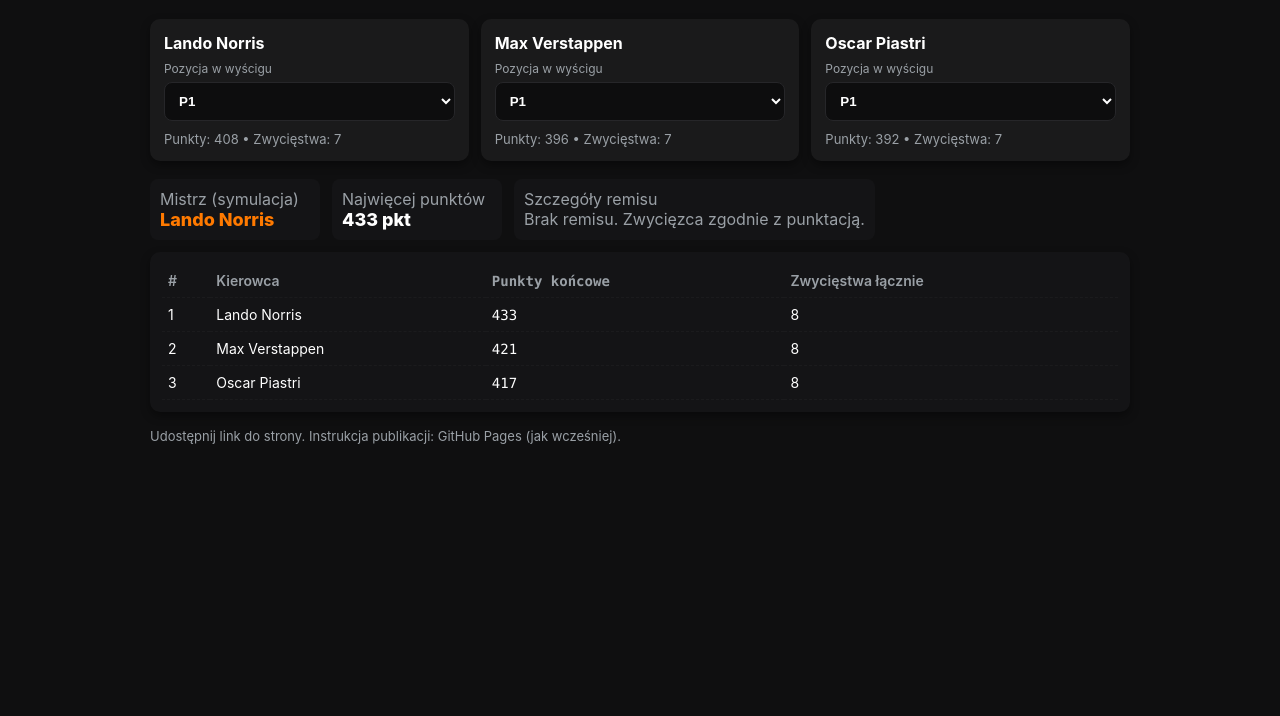
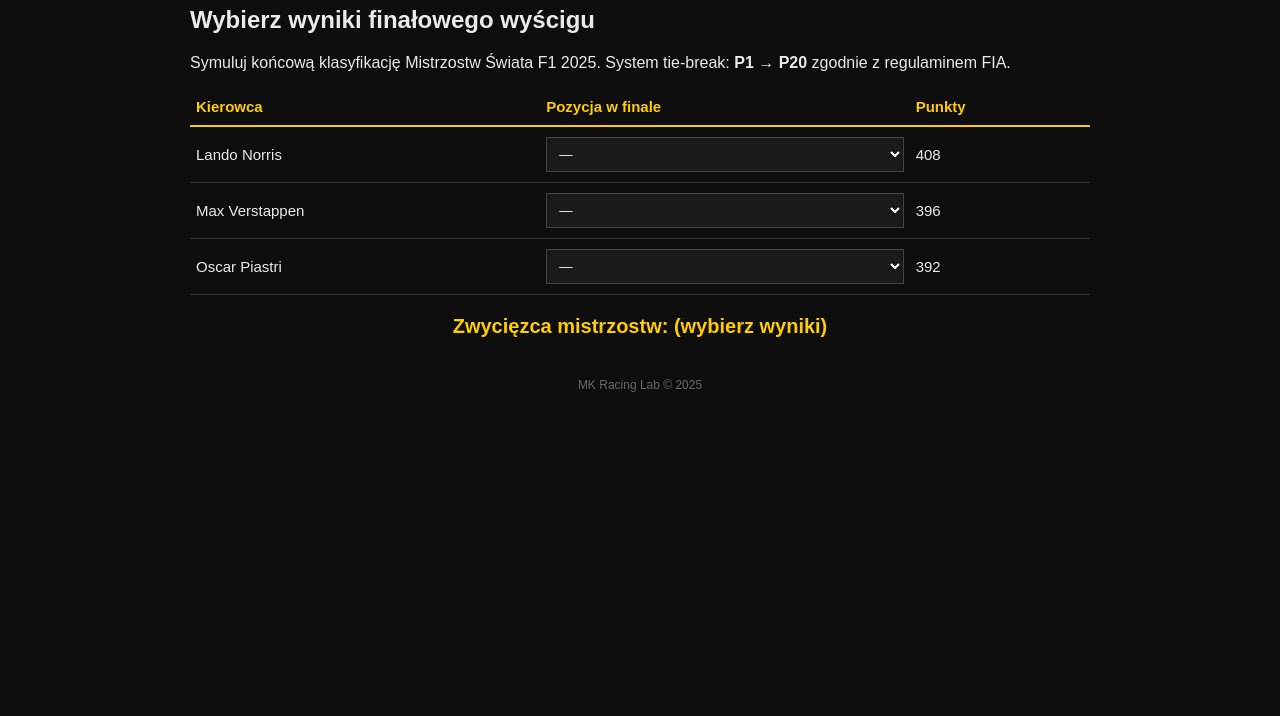
Before and after one commit to mckowa/MK_Racing_Kalkulator, a plain HTML site: page index.html in a window 1280 px wide. Shown: the part 112-828 px from the top of the page. After the commit the page ends 800 px from the top, so only its background shows below. Drawn offline with Linux system fonts and the light colour scheme.

Commit message:
Add files via upload

```diff
--- a/index.html
+++ b/index.html
@@ -1,285 +1,256 @@
-<!doctype html>
+<!DOCTYPE html>
 <html lang="pl">
 <head>
-<meta charset="utf-8" />
-<meta name="viewport" content="width=device-width,initial-scale=1" />
-<title>F1 Kalkulator Mistrzostwa — MK Racing Lab</title>
+<meta charset="UTF-8">
+<meta name="viewport" content="width=device-width, initial-scale=1.0">
+<title>MK Racing Lab – Kalkulator Mistrzostw F1 2025</title>
 <style>
-  :root{
-    --bg:#0f0f10;
-    --panel:#141416;
-    --muted:#9aa0a6;
-    --accent:#ff7a00; /* orange */
-    --card:#1a1a1b;
-    --white:#ffffff;
-    --danger:#ffb3a1;
+    body {
+        margin: 0;
+        padding: 0;
+        background: #0e0e0e;
+        color: #eaeaea;
+        font-family: Arial, sans-serif;
     }
-  html,body{height:100%;margin:0;font-family:Inter,system-ui,Segoe UI,Roboto,"Helvetica Neue",Arial;background:var(--bg);color:var(--white);}
-  .wrap{max-width:980px;margin:28px auto;padding:20px;}
-  header{display:flex;align-items:center;gap:16px;margin-bottom:18px}
-  .logo{width:56px;height:56px;border-radius:8px;background:linear-gradient(135deg,var(--accent),#ff9b45);display:flex;align-items:center;justify-content:center;font-weight:700;color:#111}
-  h1{font-size:20px;margin:0}
-  p.lead{margin:6px 0 18px;color:var(--muted);font-size:14px}
 
-  .grid{display:grid;grid-template-columns:repeat(3,1fr);gap:12px;margin-bottom:18px}
-  .card{background:var(--card);padding:14px;border-radius:10px;box-shadow:0 4px 10px rgba(0,0,0,0.4)}
-  .driver-name{font-weight:700;margin-bottom:8px}
-  select{width:100%;padding:10px;border-radius:8px;border:1px solid #262629;background:#0d0d0e;color:var(--white);font-weight:700}
-  label.small{font-size:12px;color:var(--muted);display:block;margin-bottom:6px}
+    header {
+        display: flex;
+        align-items: center;
+        gap: 15px;
+        padding: 20px;
+        background: #101010;
+        border-bottom: 3px solid #ffcc00;
+    }
 
-  .results{display:flex;gap:12px;flex-wrap:wrap;margin-bottom:12px}
-  .stat{background:var(--panel);padding:10px;border-radius:8px;min-width:150px}
-  .stat .big{font-weight:800;font-size:18px}
-  .table{background:var(--panel);padding:12px;border-radius:10px;margin-top:8px}
-  table{width:100%;border-collapse:collapse}
-  th,td{padding:8px 6px;text-align:left;border-bottom:1px dashed rgba(255,255,255,0.03);font-size:14px}
-  th{color:var(--muted);font-weight:600}
-  .accent{color:var(--accent);font-weight:800}
-  .muted{color:var(--muted)}
-  .hint{color:var(--muted);font-size:13px;margin-top:10px}
-  footer{margin-top:16px;color:var(--muted);font-size:13px}
+    header img {
+        height: 55px;
+    }
 
-  /* responsive */
-  @media (max-width:820px){ .grid{grid-template-columns:1fr; } .stat{min-width:120px} }
-  .btn{display:inline-block;background:var(--accent);color:#111;padding:8px 12px;border-radius:8px;text-decoration:none;font-weight:700;margin-left:6px}
-  .tie{background:linear-gradient(90deg,#3b2a1b22,#3b2a1b44);color:var(--danger);padding:8px;border-radius:8px;margin-top:8px}
-  .small-muted{font-size:13px;color:var(--muted)}
-  .mono{font-family:ui-monospace,SFMono-Regular,Menlo,Monaco,Consolas,"Liberation Mono","Courier New",monospace}
+    header h1 {
+        font-size: 22px;
+        font-weight: 700;
+        margin: 0;
+        color: #ffcc00;
+    }
+
+    .container {
+        max-width: 900px;
+        margin: 20px auto;
+        padding: 0 15px;
+    }
+
+    select {
+        background: #1a1a1a;
+        color: white;
+        border: 1px solid #444;
+        padding: 8px;
+        width: 100%;
+    }
+
+    table {
+        width: 100%;
+        border-collapse: collapse;
+        margin-top: 15px;
+        font-size: 15px;
+    }
+
+    th, td {
+        padding: 10px 6px;
+        border-bottom: 1px solid #333;
+        text-align: left;
+    }
+
+    th {
+        color: #ffcc00;
+        font-weight: 700;
+        border-bottom: 2px solid #ffcc00;
+    }
+
+    .champion {
+        font-size: 20px;
+        margin-top: 20px;
+        font-weight: bold;
+        color: #ffcc00;
+        text-align: center;
+    }
+
+    .tie {
+        margin-top: 10px;
+        padding: 10px;
+        background: #332800;
+        border-left: 4px solid #ffcc00;
+    }
+
+    .note {
+        font-size: 13px;
+        opacity: 0.7;
+        margin-top: 5px;
+    }
+
+    .footer {
+        margin-top: 40px;
+        text-align: center;
+        font-size: 12px;
+        opacity: 0.4;
+    }
 </style>
 </head>
 <body>
-<div class="wrap">
+
 <header>
-    <div class="logo">MK</div>
-    <div>
-      <h1>F1 2025 — Kalkulator Mistrzostwa (FIA tie-break)</h1>
-      <p class="lead">Wybierz miejsca dla Norris / Verstappen / Piastri. Kalkulator stosuje pełny FIA tiebreak (P1→P20).</p>
-    </div>
+    <!-- Replace with your real logo.png -->
+    <img src="logo.png" alt="MK Racing Lab logo">
+    <h1>Kalkulator Mistrzostw F1 2025 – MK Racing Lab</h1>
 </header>
 
-  <div class="grid" id="inputs">
-    <div class="card">
-      <div class="driver-name">Lando Norris</div>
-      <label class="small">Pozycja w wyścigu</label>
-      <select id="pos-norris"></select>
-      <div class="hint">Punkty: <span id="cur-norris">408</span> • Zwycięstwa: <span id="wins-norris">7</span></div>
+<div class="container">
+
+<h2>Wybierz wyniki finałowego wyścigu</h2>
+<p>Symuluj końcową klasyfikację Mistrzostw Świata F1 2025. System tie-break: <b>P1 → P20</b> zgodnie z regulaminem FIA.</p>
+
+<table>
+<thead>
+<tr>
+    <th>Kierowca</th>
+    <th>Pozycja w finale</th>
+    <th>Punkty</th>
+</tr>
+</thead>
+<tbody id="driver-rows"></tbody>
+</table>
+
+<div id="tie-warning"></div>
+
+<div class="champion">
+Zwycięzca mistrzostw: <span id="champ">(wybierz wyniki)</span>
 </div>
 
-    <div class="card">
-      <div class="driver-name">Max Verstappen</div>
-      <label class="small">Pozycja w wyścigu</label>
-      <select id="pos-verst"></select>
-      <div class="hint">Punkty: <span id="cur-verst">396</span> • Zwycięstwa: <span id="wins-verst">7</span></div>
+<div class="note" id="notes"></div>
+
+<div class="footer">
+    MK Racing Lab © 2025
 </div>
 
-    <div class="card">
-      <div class="driver-name">Oscar Piastri</div>
-      <label class="small">Pozycja w wyścigu</label>
-      <select id="pos-piastri"></select>
-      <div class="hint">Punkty: <span id="cur-piast">392</span> • Zwycięstwa: <span id="wins-piast">7</span></div>
-    </div>
-  </div>
-
-  <div class="results">
-    <div class="stat">
-      <div class="muted">Mistrz (symulacja)</div>
-      <div class="big accent" id="champ">—</div>
-    </div>
-    <div class="stat">
-      <div class="muted">Najwięcej punktów</div>
-      <div class="big" id="top-points">—</div>
-    </div>
-    <div class="stat">
-      <div class="muted">Szczegóły remisu</div>
-      <div class="muted" id="notes">—</div>
-    </div>
-  </div>
-
-  <div class="table card">
-    <table id="standings">
-      <thead><tr><th>#</th><th>Kierowca</th><th class="mono">Punkty końcowe</th><th>Zwycięstwa łącznie</th></tr></thead>
-      <tbody></tbody>
-    </table>
-    <div id="tie-warning"></div>
-  </div>
-
-  <footer>Udostępnij link do strony. Instrukcja publikacji: GitHub Pages (jak wcześniej).</footer>
 </div>
 
 <script>
-/*
-  Full FIA-styled tie-break implemented in JS.
-  We store for each driver:
-  - currentPoints (number)
-  - currentPositions[0..19] counts for P1..P20 (array)
-  When user selects a final position Pk, we create a copy of currentPositions
-  and increment copy[k-1] by 1, compute final points and total counts,
-  then sort by:
-    1) points desc
-    2) for pos = 1..20 compare counts[pos-1] desc
-  If still equal -> tie unresolved.
-*/
-
-/* ---- CONFIG: driver data (use values you provided) ---- */
-const driversData = [
+// ----------------------
+// Dane kierowców
+// ----------------------
+const baseDrivers = [
 {
-    id: 'norris',
-    name: 'Lando Norris',
-    currentPoints: 408,
-    // P1..P20 counts for Norris
-    positions: [7,7,2,2,0,0,1,0,0,0,0,0,0,0,0,0,0,2,1,0]
+    name: "Lando Norris",
+    basePoints: 408,
+    profile: [7,7,2,2,0,0,1,0,0,0,0,0,0,0,0,0,0,2,1,0]
 },
 {
-    id: 'verst',
-    name: 'Max Verstappen',
-    currentPoints: 396,
-    positions: [7,4,3,4,1,1,0,0,1,1,0,0,0,0,0,0,0,1,0,0]
+    name: "Max Verstappen",
+    basePoints: 396,
+    profile: [7,4,3,4,1,1,0,0,1,1,0,0,0,0,0,0,0,1,0,0]
 },
 {
-    id: 'piast',
-    name: 'Oscar Piastri',
-    currentPoints: 392,
-    positions: [7,4,4,2,3,0,0,0,1,0,0,0,0,0,0,0,0,0,0,2]
+    name: "Oscar Piastri",
+    basePoints: 392,
+    profile: [7,4,4,2,3,0,0,0,1,0,0,0,0,0,0,0,0,0,0,2]
 }
 ];
 
-/* points mapping */
-const posPoints = {1:25,2:18,3:15,4:12,5:10,6:8,7:6,8:4,9:2,10:1};
+// ----------------------
+// Punkty za wyścig
+// ----------------------
+const racePoints = {
+    1: 25, 2: 18, 3: 15, 4: 12, 5: 10,
+    6: 8, 7: 6, 8: 4, 9: 2, 10: 1
+};
 
-function makePositionOptions(sel){
-  sel.innerHTML = '';
-  for(let i=1;i<=11;i++){
-    const opt = document.createElement('option');
-    opt.value = i;
-    opt.textContent = (i<=10?('P'+i):'P11+');
-    sel.appendChild(opt);
+// ----------------------
+// Tworzenie UI
+// ----------------------
+const tbody = document.getElementById("driver-rows");
+baseDrivers.forEach((d, index) => {
+    const tr = document.createElement("tr");
+    tr.innerHTML = `
+        <td>${d.name}</td>
+        <td>
+            <select id="pos-${index}">
+                <option value="">—</option>
+                ${Array.from({length:20}, (_,i)=>`<option value="${i+1}">P${i+1}</option>`).join("")}
+            </select>
+        </td>
+        <td id="pts-${index}">${d.basePoints}</td>
+    `;
+    tbody.appendChild(tr);
+
+    document.getElementById(`pos-${index}`).addEventListener("change", update);
+});
+
+// ----------------------
+// Porównanie pozycji P1→P20
+// ----------------------
+function compareByPositions(a, b) {
+    for (let i = 0; i < 20; i++) {
+        if (a.finalPositions[i] > b.finalPositions[i]) return -1;
+        if (a.finalPositions[i] < b.finalPositions[i]) return 1;
     }
-  sel.value = 1; // default
-}
-
-/* create selects */
-makePositionOptions(document.getElementById('pos-norris'));
-makePositionOptions(document.getElementById('pos-verst'));
-makePositionOptions(document.getElementById('pos-piastri'));
-
-/* helper: race points */
-function racePoints(pos){
-  pos = Number(pos);
-  return posPoints[pos] || 0;
-}
-
-/* deep comparison for FIA tiebreak:
-   rows are objects with .finalPoints and .finalPositions (array length 20)
-   comparator returns -1 if a > b (a should be earlier)
-*/
-function fiaCompare(a,b){
-  if(b.finalPoints !== a.finalPoints) return b.finalPoints - a.finalPoints;
-  // points equal -> check P1..P20
-  for(let i=0;i<20;i++){
-    if(b.finalPositions[i] !== a.finalPositions[i]) return b.finalPositions[i] - a.finalPositions[i];
-  }
-  // still equal
     return 0;
 }
 
-/* compute and render */
-function compute(){
-  const posN = Number(document.getElementById('pos-norris').value);
-  const posV = Number(document.getElementById('pos-verst').value);
-  const posP = Number(document.getElementById('pos-piastri').value);
+function fiaCompare(a, b) {
+    if (b.finalPoints !== a.finalPoints) return b.finalPoints - a.finalPoints;
+    return compareByPositions(a, b);
+}
 
-  // build rows
-  const rows = [];
+// ----------------------
+// Update
+// ----------------------
+function update() {
+    const rows = JSON.parse(JSON.stringify(baseDrivers));
 
-  const inputs = [
-    {cfg: driversData[0], pos: posN},
-    {cfg: driversData[1], pos: posV},
-    {cfg: driversData[2], pos: posP}
-  ];
+    rows.forEach((r, i) => {
+        r.finalPoints = r.basePoints;
+        r.finalPositions = [...r.profile];
 
-  inputs.forEach(item=>{
-    // clone positions array and increment the selected finish
-    const base = item.cfg.positions.slice();
-    const sel = item.pos;
-    if(sel >=1 && sel <=20){
-      base[sel-1] = (base[sel-1] || 0) + 1;
+        const pos = document.getElementById(`pos-${i}`).value;
+        if (pos) {
+            const p = parseInt(pos);
+            if (racePoints[p]) r.finalPoints += racePoints[p];
+            r.finalPositions[p-1] += 1;
         }
-    const rpts = racePoints(item.pos);
-    const finalPts = item.cfg.currentPoints + rpts;
-
-    rows.push({
-      id: item.cfg.id,
-      name: item.cfg.name,
-      finalPoints: finalPts,
-      finalPositions: base, // array length 20
-      finalWins: base[0], // P1 count
-    });
     });
 
-  // sort using FIA comparator
     rows.sort((a,b)=>fiaCompare(a,b));
 
-  // render table
-  const tbody = document.querySelector('#standings tbody');
-  tbody.innerHTML = '';
     rows.forEach((r,i)=>{
-    const tr = document.createElement('tr');
-    tr.innerHTML = `<td>${i+1}</td><td>${r.name}</td><td class="mono">${r.finalPoints}</td><td>${r.finalWins}</td>`;
-    tbody.appendChild(tr);
+        document.getElementById(`pts-${i}`).textContent = rows.find(x=>x.name===baseDrivers[i].name).finalPoints;
     });
 
-  // champion candidate / tie analysis
-  const top = rows[0];
-  document.getElementById('champ').textContent = top.name;
-  document.getElementById('top-points').textContent = `${top.finalPoints} pkt`;
+    const top = rows[0].finalPoints;
+    const tied = rows.filter(r => r.finalPoints === top);
 
-  // detect ties for top points
-  const topPoints = rows[0].finalPoints;
-  const tied = rows.filter(r=>r.finalPoints === topPoints);
+    const tieBox = document.getElementById("tie-warning");
+    const champ = document.getElementById("champ");
+    const notes = document.getElementById("notes");
+    tieBox.innerHTML = "";
 
-  const tieBox = document.getElementById('tie-warning');
-  const notes = document.getElementById('notes');
+    if (tied.length > 1) {
+        tied.sort((a,b)=>fiaCompare(a,b));
+        const candidate = tied[0];
+        const equals = tied.filter(r => compareByPositions(r, candidate) === 0);
 
-  if(tied.length > 1){
-    // apply FIA tie-breaker: compare P1..P20 counts
-    // find best by full comparison
-    let winners = [tied[0]];
-    for(let i=1;i<tied.length;i++){
-      const cmp = fiaCompare(tied[i], winners[0]);
-      if(cmp < 0){
-        // winners[0] is better -> keep
-      } else if(cmp > 0){
-        // tied[i] better -> replace
-        winners = [tied[i]];
+        if (equals.length === 1) {
+            notes.textContent = "Remis punktowy rozstrzygnięty po kolejnych miejscach (P1→P20).";
+            champ.textContent = candidate.name + " (tiebreak)";
         } else {
-        // equal -> include
-        winners.push(tied[i]);
+            notes.textContent = "Remis punktowy nierozstrzygnięty po pełnej liście miejsc.";
+            champ.textContent = equals.map(e=>e.name).join(" / ");
+            tieBox.innerHTML = `<div class="tie">Nierozstrzygnięty remis pomiędzy: ${equals.map(e=>e.name).join(", ")}</div>`;
+        }
+    } else {
+        notes.textContent = "Brak remisu. Zwycięzca wyłoniony punktami.";
+        champ.textContent = rows[0].name;
     }
 }
 
-    if(winners.length === 1){
-      notes.textContent = `Remis punktowe rozstrzygnięte po kolejnych miejscach (P1→P20).`;
-      tieBox.innerHTML = `<div class="tie">Remis punktowy: rozstrzygnięto po kolejności miejsc. Zwycięzca: <strong>${winners[0].name}</strong>.</div>`;
-      document.getElementById('champ').textContent = winners[0].name + ' (tiebreak)';
-    } else {
-      notes.textContent = `Remis punktowe nierozstrzygnięte po P1→P20 — klasyfikacja równorzędna.`;
-      tieBox.innerHTML = `<div class="tie">Remis nie rozstrzygnięty między: ${winners.map(w=>w.name).join(', ')}.</div>`;
-      document.getElementById('champ').textContent = winners.map(w=>w.name).join(' / ');
-    }
-
-  } else {
-    notes.textContent = 'Brak remisu. Zwycięzca zgodnie z punktacją.';
-    tieBox.innerHTML = '';
-  }
-}
-
-/* attach events */
-document.getElementById('pos-norris').addEventListener('change', compute);
-document.getElementById('pos-verst').addEventListener('change', compute);
-document.getElementById('pos-piastri').addEventListener('change', compute);
-
-/* initialize selects and compute */
-compute();
 </script>
 </body>
 </html>
```
Lines whose indentation alone changed are shown as unchanged.
